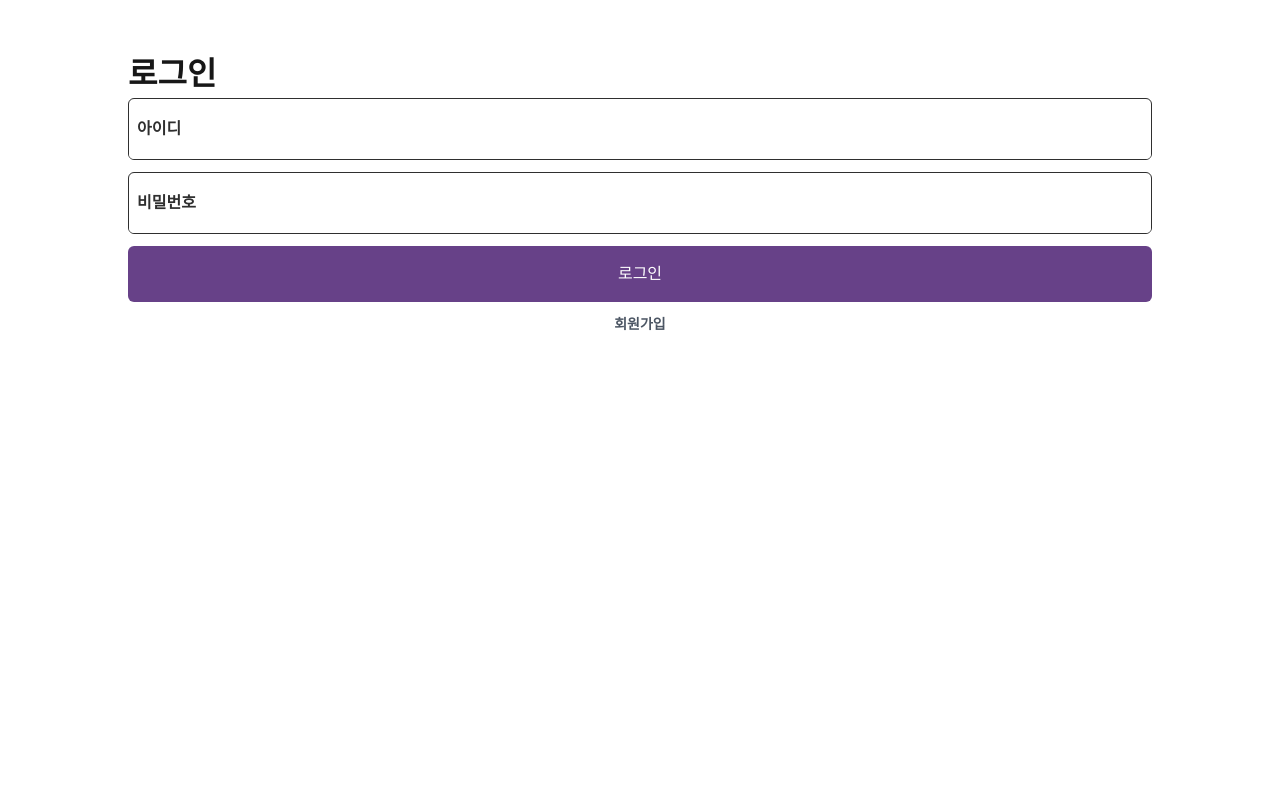
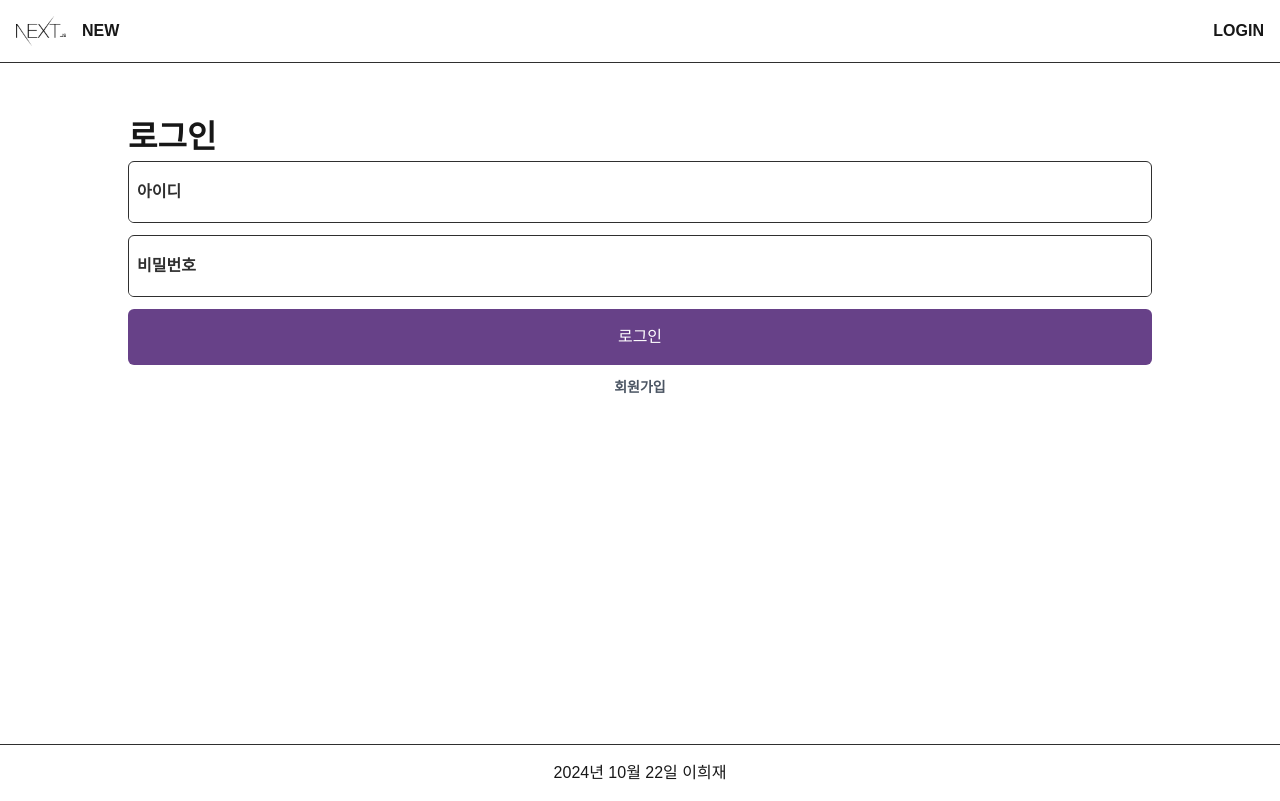
Before and after one commit to leeheejaelcode/notice-board2-next.JS, a Next.js app: page /login in a window 1280 px wide. Built offline with nearby package versions, Linux system fonts and the light colour scheme.

Commit message:
[마크업/스타일링] layout.tsx

```diff
--- a/src/app/layout.tsx
+++ b/src/app/layout.tsx
@@ -1,6 +1,9 @@
 import type { Metadata } from "next";
 import localFont from "next/font/local";
 import "./globals.css";
+import Link from "next/link";
+import Image from "next/image";
+import { Toaster } from "react-hot-toast";
 
 const geistSans = localFont({
   src: "./fonts/GeistVF.woff",
@@ -26,9 +29,31 @@ export default function RootLayout({
   return (
     <html lang="en">
       <body
-        className={`${geistSans.variable} ${geistMono.variable} antialiased`}
-      >
-        {children}
+        className={`${geistSans.variable} ${geistMono.variable} antialiased`}>
+        <header>
+          <nav className="flex items-center gap-4 p-4 border-b border-solid border-black font-semibold">
+            <Link href="/">
+              <Image
+                src="/logo.png"
+                alt="logo"
+                width={50}
+                height={50}
+                priority
+              />
+            </Link>
+            <Link href="/write">NEW</Link>
+            <Link href="/login" className="ml-auto">
+              LOGIN
+            </Link>
+          </nav>
+        </header>
+        <main className="main">
+          {children}
+          <Toaster />
+        </main>
+        <footer className="flex items-center justify-center p-4 border-t border-solid border-black">
+          <p>2024년 10월 22일 이희재</p>
+        </footer>
       </body>
     </html>
   );
```
